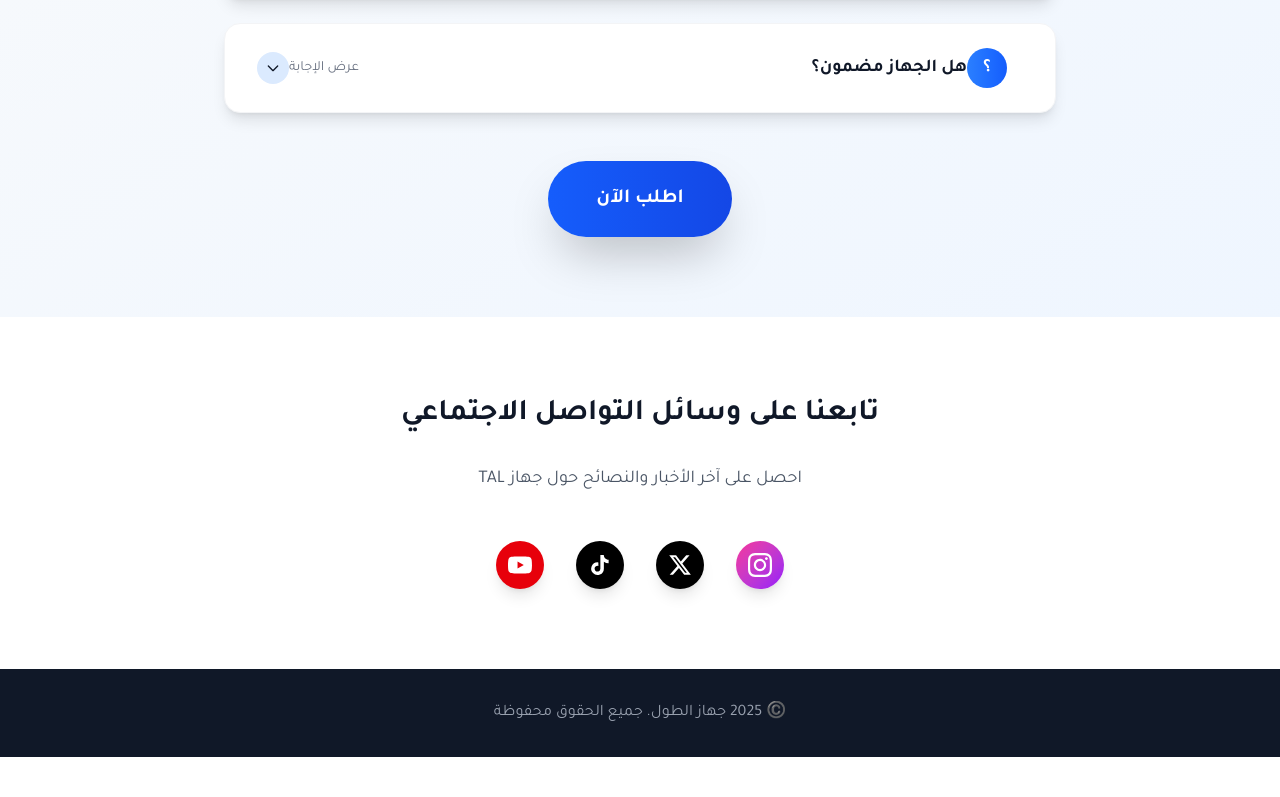
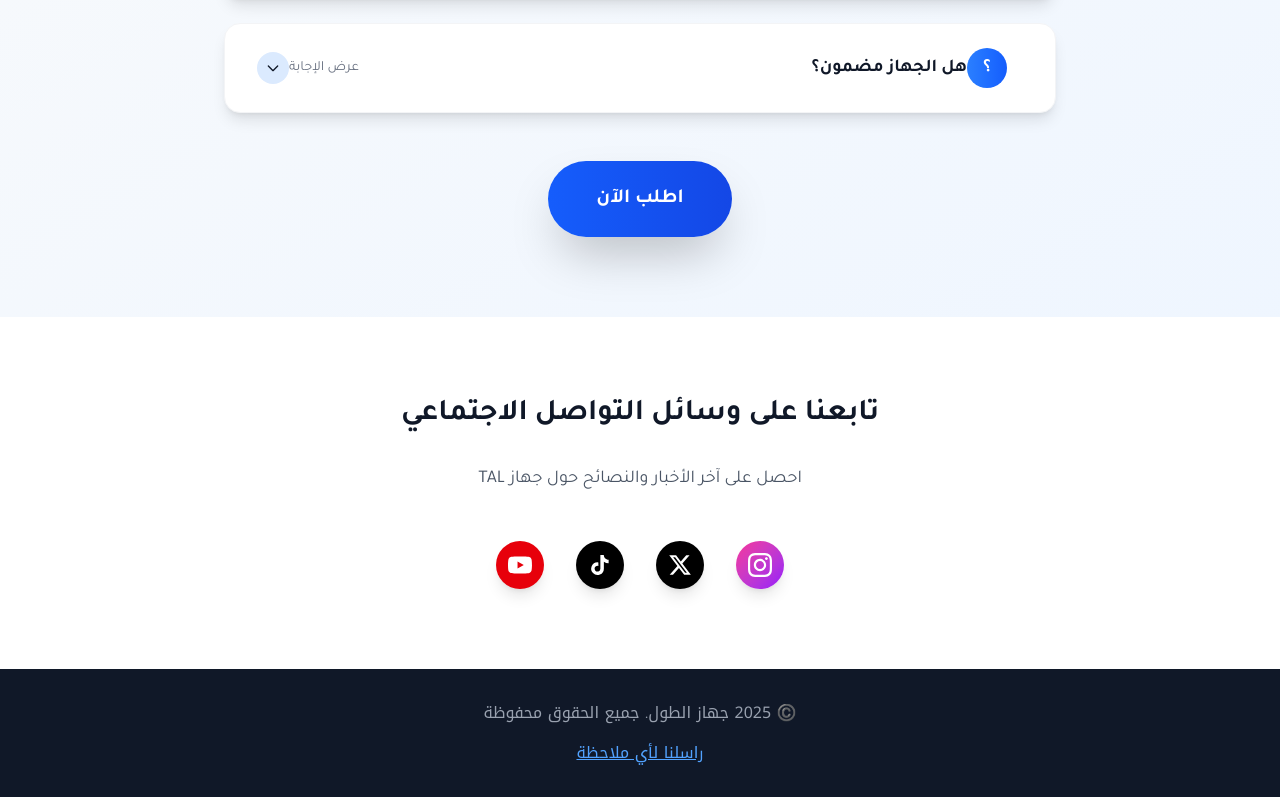
Before and after one commit to sara4ksa-beep/tal-height-device, a Next.js app: page / in a window 1280 px wide. Shown: the part 3467-4264 px from the top of the page. Before the commit the page ends 4224 px from the top, so only its background shows below. Built offline with nearby package versions, Linux system fonts and the light colour scheme.

Commit message:
إضافة رابط 'راسلنا لأي ملاحظة' في الفوتر يوجه إلى صفحة اتصل بنا

```diff
--- a/src/app/layout.tsx
+++ b/src/app/layout.tsx
@@ -1,6 +1,7 @@
 import type { Metadata } from 'next';
 import './globals.css';
 import Navigation from '@/components/Navigation';
+import Footer from '@/components/Footer';
 import { LanguageProvider } from '@/contexts/LanguageContext';
 
 export const metadata: Metadata = {
@@ -186,6 +187,7 @@ export default function RootLayout({
         <LanguageProvider>
           <Navigation />
           {children}
+          <Footer />
         </LanguageProvider>
       </body>
     </html>
--- a/src/app/page.tsx
+++ b/src/app/page.tsx
@@ -440,12 +440,6 @@ export default function HeightDeviceLanding() {
         </div>
       </div>
 
-      {/* Footer */}
-      <footer className="bg-gray-900 text-white py-8">
-        <div className="max-w-7xl mx-auto px-4 sm:px-6 lg:px-8 text-center">
-          <p className="text-gray-400">©️ 2025 جهاز الطول. جميع الحقوق محفوظة</p>
-        </div>
-      </footer>
       </div>
     </>
   );
--- /dev/null
+++ b/src/components/Footer.tsx
@@ -0,0 +1,28 @@
+'use client';
+
+import Link from 'next/link';
+import { useLanguage } from '@/contexts/LanguageContext';
+
+const Footer = () => {
+  const { dir } = useLanguage();
+
+  return (
+    <footer className="bg-gray-900 text-white py-8" dir={dir}>
+      <div className="max-w-7xl mx-auto px-4 sm:px-6 lg:px-8">
+        <div className="text-center space-y-4">
+          <p className="text-gray-400">©️ 2025 جهاز الطول. جميع الحقوق محفوظة</p>
+          <div>
+            <Link
+              href="/contact"
+              className="text-blue-400 hover:text-blue-300 transition-colors duration-200 underline"
+            >
+              راسلنا لأي ملاحظة
+            </Link>
+          </div>
+        </div>
+      </div>
+    </footer>
+  );
+};
+
+export default Footer;
```
